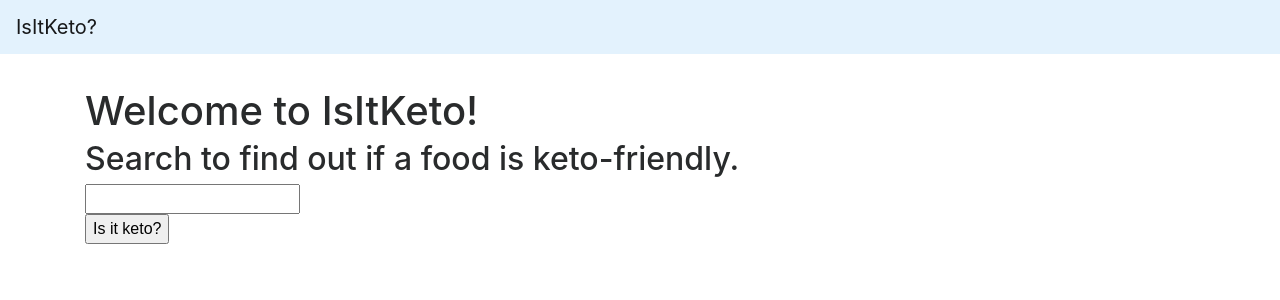
After one commit to fernandalavalle/isitketo_webapp, a Flask app: template app/templates/index.html in a window 1280 px wide. The commit adds this page. Shown: the top 300 px of the page. Run offline with Flask 2, Linux system fonts and the light colour scheme; the template is opened without the code that fills it: most values are stand-ins (such as "Sample title", 1, 10 or a date in 2020); some libraries are stand-ins or nearby versions.

Commit message:
Templatizing pages, adding homepage

```diff
--- a/app/main.py
+++ b/app/main.py
@@ -15,7 +15,7 @@ def find_food(food_name):
 
 @app.route('/')
 def root():
-    return 'Welcome to isitketo! Search to find out if a food is keto-friendly.'
+    return flask.render_template('index.html')
 
 
 @app.route('/<food_name>')
--- /dev/null
+++ b/app/templates/footer.html
@@ -0,0 +1,2 @@
+</body>
+</html>
--- /dev/null
+++ b/app/templates/header.html
@@ -0,0 +1,38 @@
+<!doctype html>
+<!--[if lt IE 7]><html lang="en-US" prefix="og: http://ogp.me/ns#" class="no-js lt-ie9 lt-ie8 lt-ie7"><![endif]-->
+<!--[if (IE 7)&!(IEMobile)]><html lang="en-US" prefix="og: http://ogp.me/ns#" class="no-js lt-ie9 lt-ie8"><![endif]-->
+<!--[if (IE 8)&!(IEMobile)]><html lang="en-US" prefix="og: http://ogp.me/ns#" class="no-js lt-ie9"><![endif]-->
+<!--[if gt IE 8]><!--> <html lang="en-US" prefix="og: http://ogp.me/ns#" class="no-js"><!--<![endif]-->
+<html>
+  <head>
+    <meta charset="utf-8">
+    <meta http-equiv="X-UA-Compatible" content="IE=edge">
+
+    <title>Is {{ title }} Keto?</title>
+
+    <!--SEO Stuff-->
+    <meta name="description" content="Is It Keto helps you quickly identify which foods fit the keto diet.">
+
+    <!-- Configuration -->
+    <meta name="viewport" content="width=device-width, initial-scale=1">
+    <meta name="theme-color" content="#ffffff">
+    <meta property="og:url" content="https://isitketo.org/{{ key }}">
+    <meta property="og:locale" content="en_US">
+    <meta property="og:type" content="website">
+    <meta property="og:site_name" content="Is It Keto?">
+    <meta property="og:title" content="Is {{ title }} Keto?">
+    <meta property="og:description" content="{{ description }}">
+
+    <!-- Twitter properties -->
+    <meta name="twitter:site" content="@ketocheck" />
+    <meta name="twitter:description" content="{{ description }}">
+
+    <!-- Facebook properties -->
+    <meta property="fb:app_id" content="1583652028393028" />
+
+    <link rel="stylesheet" href="https://maxcdn.bootstrapcdn.com/bootstrap/4.0.0-alpha.6/css/bootstrap.min.css" integrity="sha384-rwoIResjU2yc3z8GV/NPeZWAv56rSmLldC3R/AZzGRnGxQQKnKkoFVhFQhNUwEyJ" crossorigin="anonymous">
+    <link rel="stylesheet" href="/static/style.css">
+  <head>
+<body>
+
+{% include 'navbar.html' %}
--- /dev/null
+++ b/app/templates/index.html
@@ -0,0 +1,12 @@
+{% include 'header.html' %}
+
+<div class="container">
+  <h1>Welcome to IsItKeto!</h1>
+  <h2>Search to find out if a food is keto-friendly.</h2>
+  <form onsubmit="location.href='https://isitketo.org/' + document.getElementById('query').value; return false;">
+    <input type="text" id="query" /><br />
+    <input type="submit" value="Is it keto?" />
+  </form>
+</div>
+
+{% include 'footer.html' %}
--- /dev/null
+++ b/app/templates/navbar.html
@@ -0,0 +1,3 @@
+<nav class="navbar navbar-light" style="background-color: #e3f2fd;">
+    <a class="navbar-brand" href="/">IsItKeto?</a>
+</nav>
```
Also changed, not shown: app/templates/food.html (+3 -41 lines).
